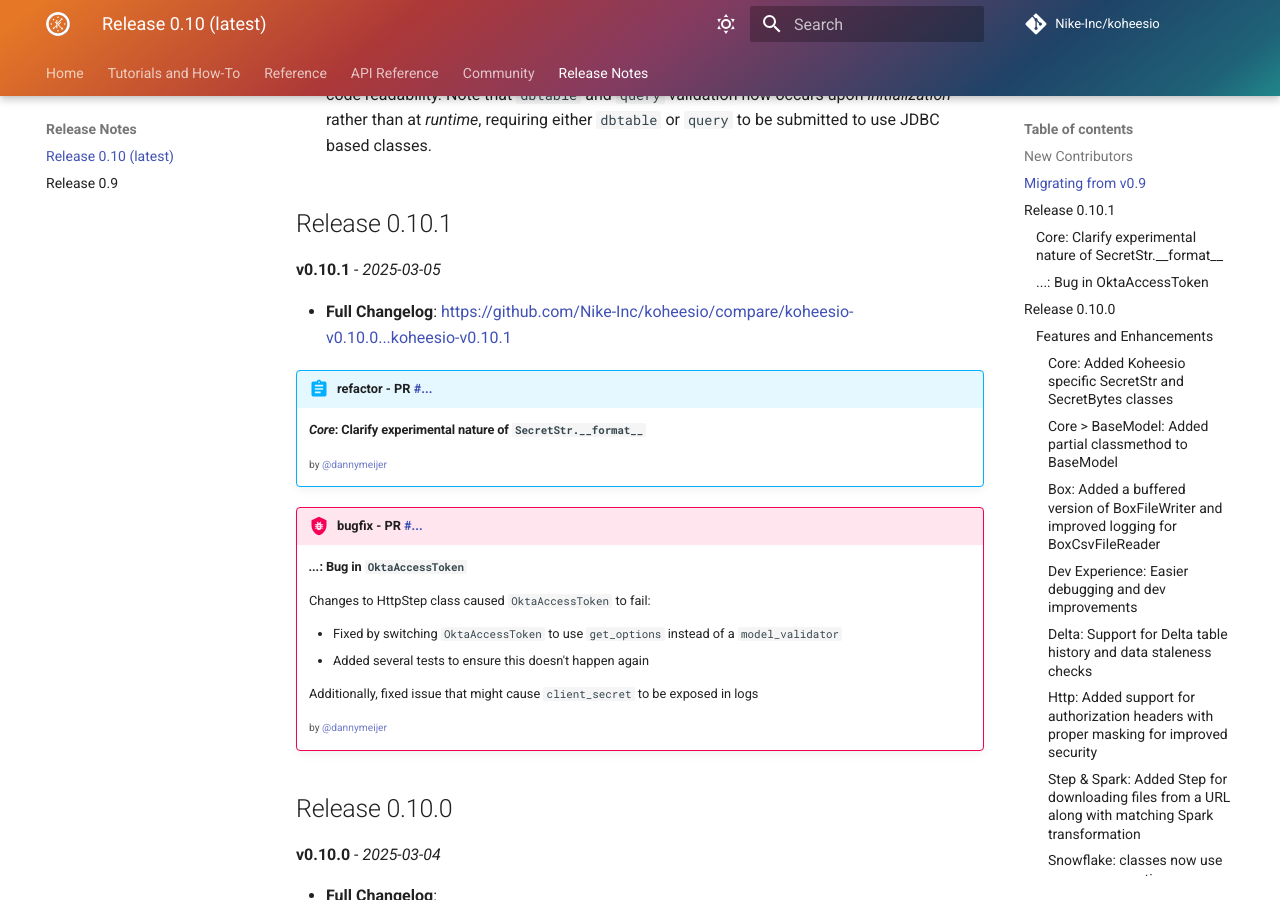
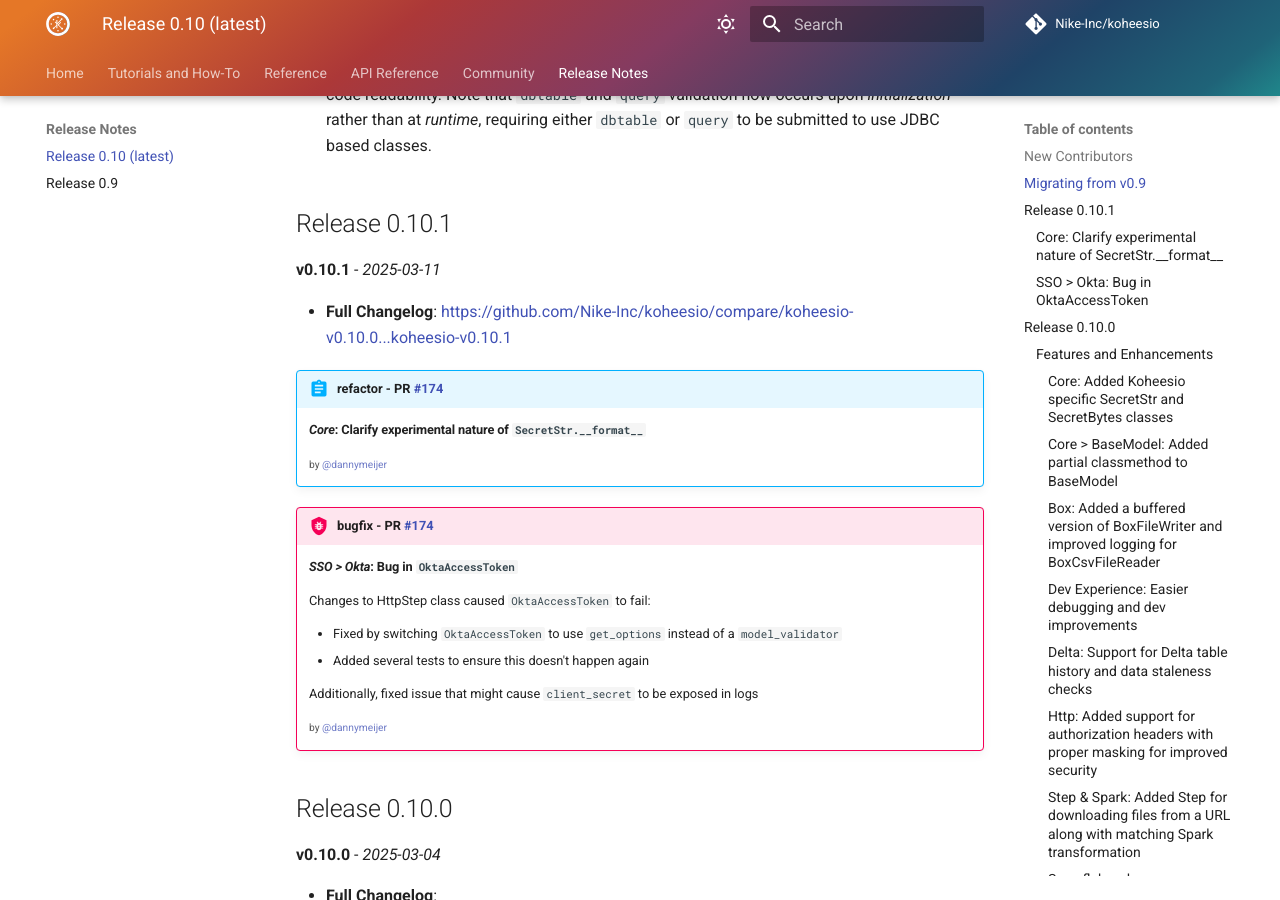
Before and after one commit to Nike-Inc/koheesio, an MkDocs documentation site: the page built from docs/releases/0.10.md, in a window 1280 px wide and 900 px high, scrolled down 1107 px. Built offline with MkDocs 1.6.1 and Material for MkDocs 9.7.7, drawn with Linux system fonts in a browser that asks for light colours; comment, search, counter and statistics services are not loaded; the version menu is left out.

Commit message:
[DOCS] update release notes for version 0.10.1 and fix version number in __about__.py

```diff
--- a/docs/releases/0.10.md
+++ b/docs/releases/0.10.md
@@ -25,18 +25,18 @@
 
 ## Release 0.10.1
 
-**v0.10.1** - *2025-03-05*
+**v0.10.1** - *2025-03-11*
 
 * **Full Changelog**:
     https://github.com/Nike-Inc/koheesio/compare/koheesio-v0.10.0...koheesio-v0.10.1
 
-!!! abstract "refactor - PR [#...](https://github.com/Nike-Inc/koheesio/pull/...)"
+!!! abstract "refactor - PR [#174](https://github.com/Nike-Inc/koheesio/pull/174)"
     #### *Core*: Clarify experimental nature of `SecretStr.__format__`
 
     <small> by @dannymeijer </small>
 
-!!! bug "bugfix - PR [#...](https://github.com/Nike-Inc/koheesio/pull/...)"
-    #### *...*: Bug in `OktaAccessToken`
+!!! bug "bugfix - PR [#174](https://github.com/Nike-Inc/koheesio/pull/174)"
+    #### *SSO > Okta*: Bug in `OktaAccessToken`
 
     Changes to HttpStep class caused `OktaAccessToken` to fail:
 
--- a/src/koheesio/__about__.py
+++ b/src/koheesio/__about__.py
@@ -12,7 +12,7 @@
 
 LICENSE_INFO = "Licensed as Apache 2.0"
 SOURCE = "https://github.com/Nike-Inc/koheesio"
-__version__ = "0.10.1a0"
+__version__ = "0.10.1"
 __logo__ = (
     75,
     (
```
